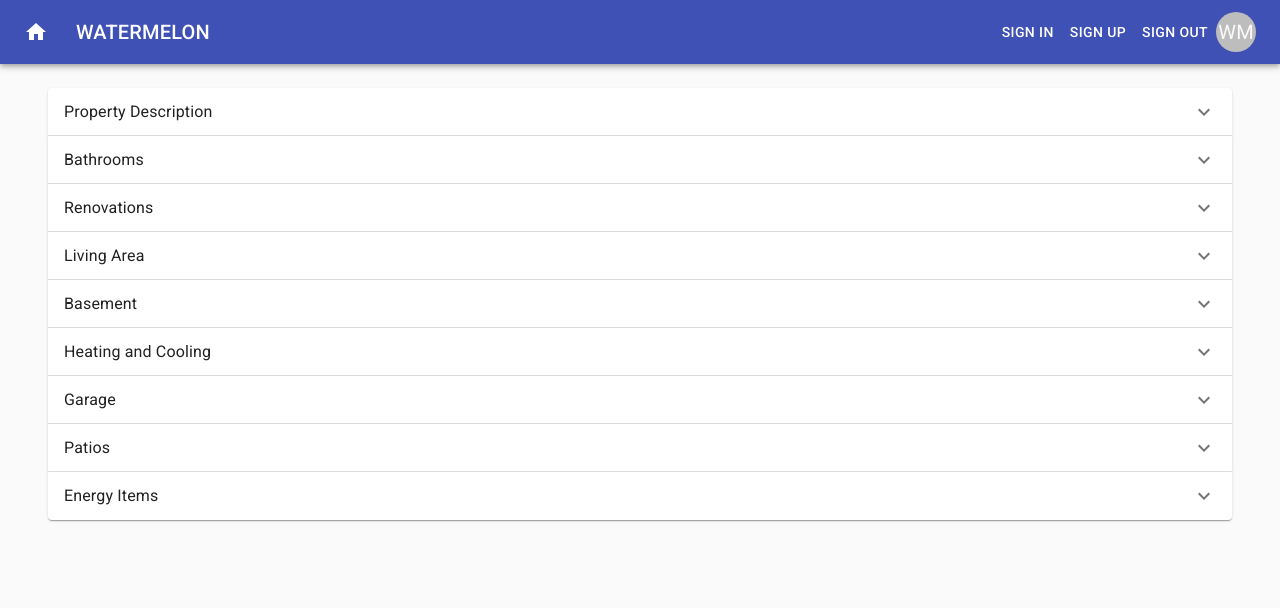
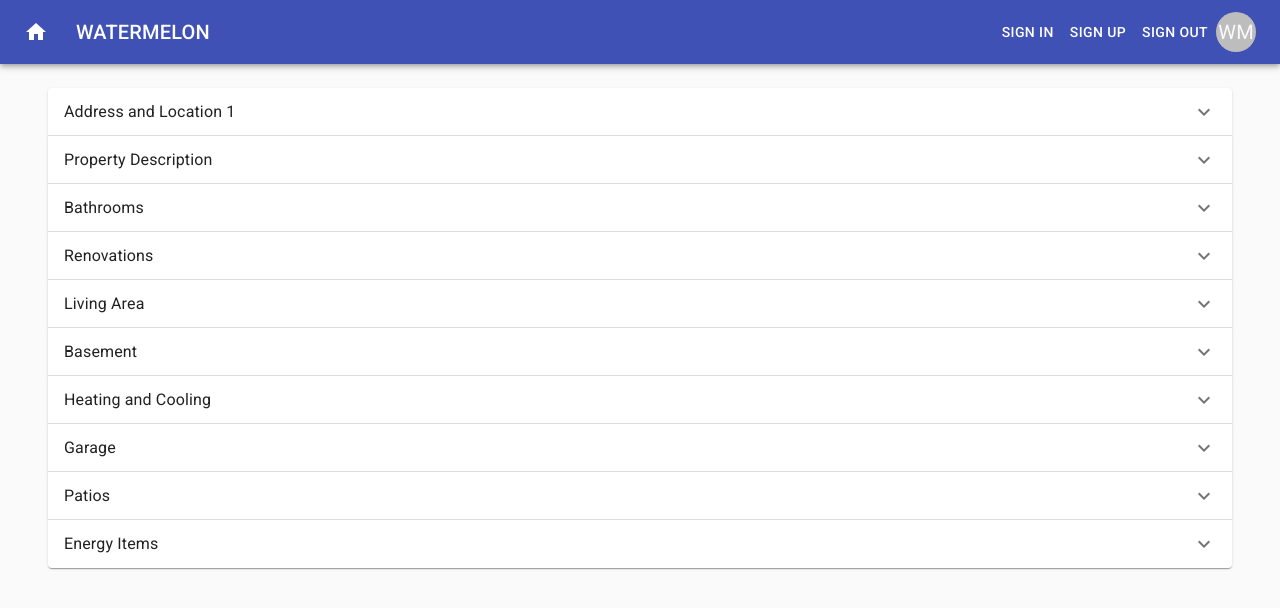
Before and after one commit to iambillmccann-zz/watermelon, a React (Create React App) app: page /homes/1 in a window 1280 px wide. Shown: the top 608 px of the page. Built offline with nearby package versions, Linux system fonts and the light colour scheme.

Commit message:
Use Render Pattern for the house data

```diff
--- /dev/null
+++ b/src/components/houses/HousePanel.js
@@ -0,0 +1,41 @@
+// React imports
+import React from "react";
+
+// Material UI imports
+import ExpansionPanel from "@material-ui/core/ExpansionPanel";
+import ExpansionPanelSummary from "@material-ui/core/ExpansionPanelSummary";
+import ExpansionPanelDetails from "@material-ui/core/ExpansionPanelDetails";
+import Typography from "@material-ui/core/Typography";
+import { makeStyles } from "@material-ui/core/styles";
+import ExpandMoreIcon from "@material-ui/icons/ExpandMore";
+
+const useStyles = makeStyles({
+  root: {
+    width: "100%"
+  }
+});
+
+const HousePanel = props => {
+  const classes = useStyles();
+  const sectionTitle = props.title;
+  const id = props.id;
+
+  return (
+    <ExpansionPanel>
+      <ExpansionPanelSummary
+        expandIcon={<ExpandMoreIcon />}
+        aria-controls="panel1a-content"
+        id="panel1a-header"
+      >
+        <Typography className={classes.heading}>
+          {sectionTitle} {id}
+        </Typography>
+      </ExpansionPanelSummary>
+      <ExpansionPanelDetails>
+        <Typography>{props.children}</Typography>
+      </ExpansionPanelDetails>
+    </ExpansionPanel>
+  );
+};
+
+export default HousePanel;
--- a/src/components/houses/homeDetail.js
+++ b/src/components/houses/homeDetail.js
@@ -8,6 +8,9 @@ import ExpansionPanelSummary from "@material-ui/core/ExpansionPanelSummary";
 import ExpansionPanelDetails from "@material-ui/core/ExpansionPanelDetails";
 import Typography from "@material-ui/core/Typography";
 import ExpandMoreIcon from "@material-ui/icons/ExpandMore";
+
+// My imports
+import HousePanel from "./HousePanel";
 
 const useStyles = makeStyles({
   root: {
@@ -21,6 +24,9 @@ const HomeDetails = props => {
 
   return (
     <div className={classes.root}>
+      <HousePanel id={id} title="Address and Location">
+        <p>This is a test</p>
+      </HousePanel>
       <ExpansionPanel>
         <ExpansionPanelSummary
           expandIcon={<ExpandMoreIcon />}
```
